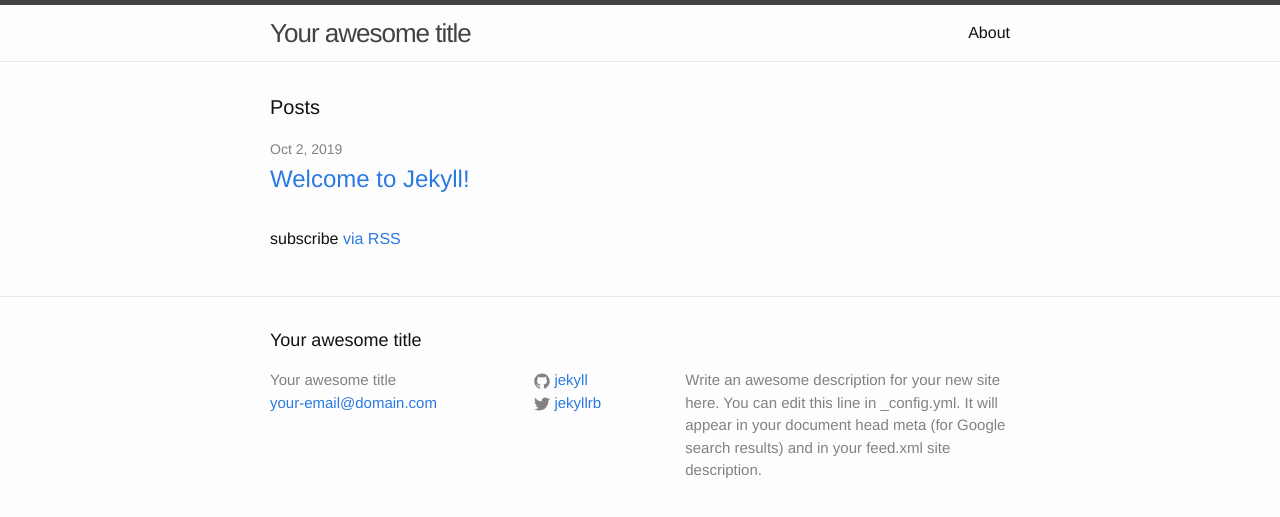
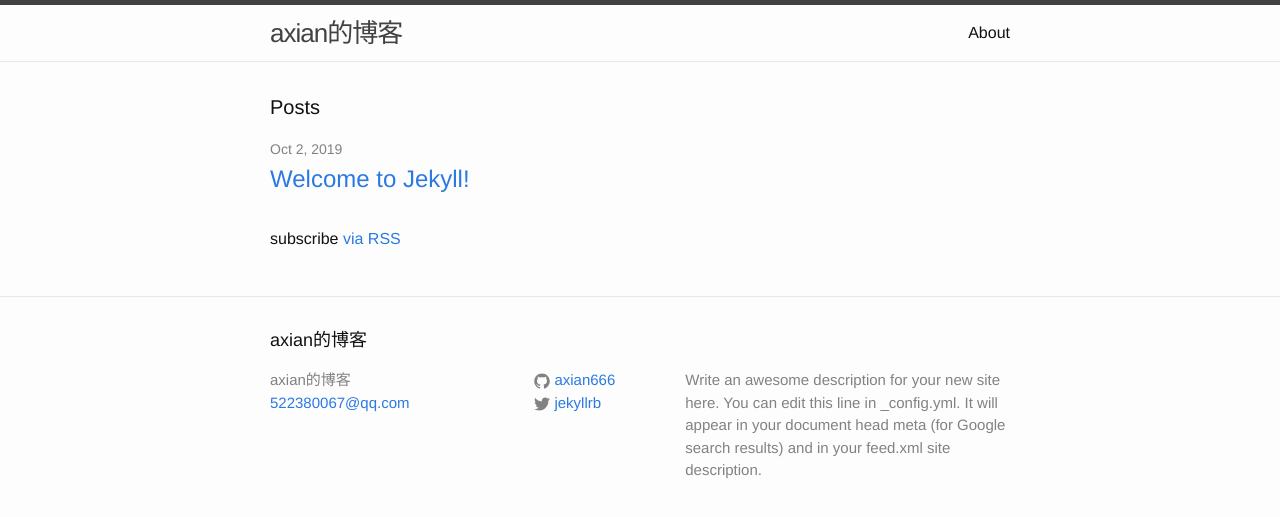
Before and after one commit to axian666/axian666.github.io, a Jekyll site: the page built from index.html, in a window 1280 px wide. Shown: the top 517 px of the page. Built offline with Jekyll 4.4.1, drawn with Linux system fonts in a browser that asks for light colours.

Commit message:
first change blog

```diff
--- a/_config.yml
+++ b/_config.yml
@@ -6,8 +6,8 @@
 # 'jekyll serve'. If you change this file, please restart the server process.
 
 # Site settings
-title: Your awesome title
-email: your-email@domain.com
+title: axian的博客
+email: 522380067@qq.com
 description: > # this means to ignore newlines until "baseurl:"
   Write an awesome description for your new site here. You can edit this
   line in _config.yml. It will appear in your document head meta (for
@@ -15,7 +15,7 @@ description: > # this means to ignore newlines until "baseurl:"
 baseurl: "" # the subpath of your site, e.g. /blog
 url: "http://yourdomain.com" # the base hostname & protocol for your site
 twitter_username: jekyllrb
-github_username:  jekyll
+github_username:  axian666
 
 # Build settings
 markdown: kramdown
```
